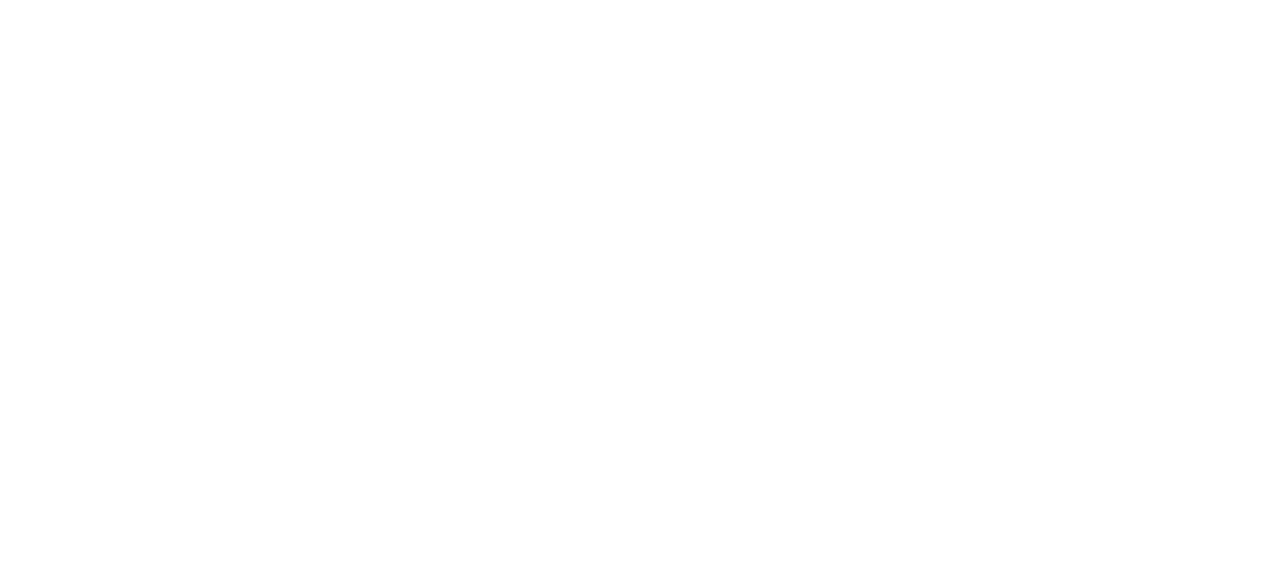
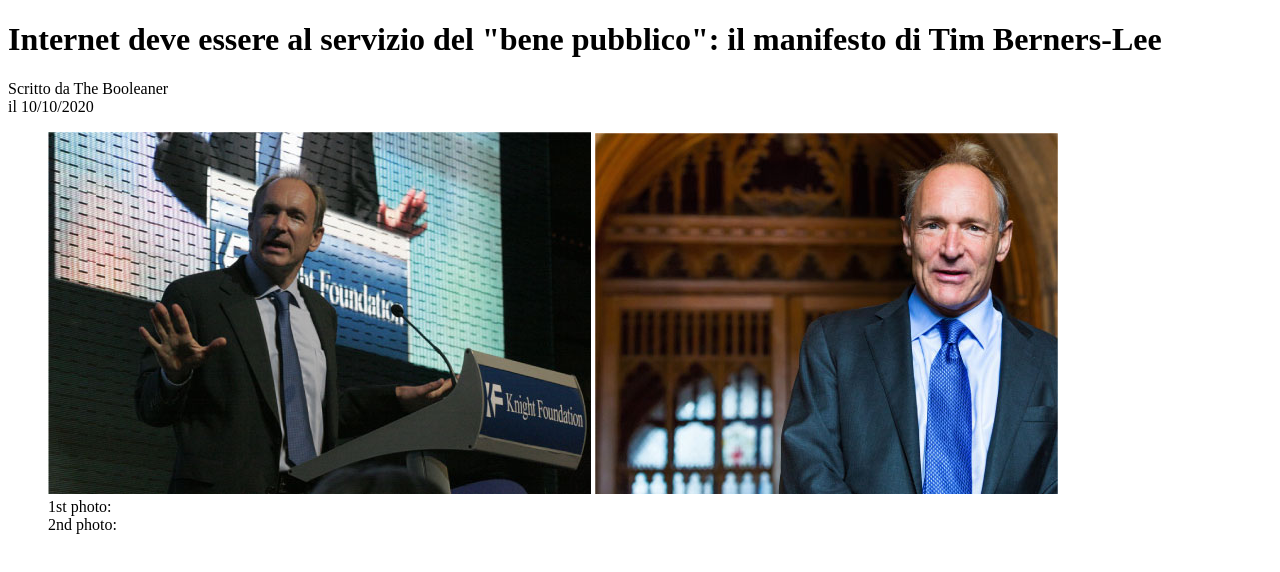
Before and after one commit to MatteoZattini/html-css-booleaner, a plain HTML site: page index.html in a window 1280 px wide. Drawn offline with Linux system fonts and the light colour scheme.

Commit message:
aggiunta titolo e foto

```diff
--- a/index.html
+++ b/index.html
@@ -7,6 +7,25 @@
     <title>Document</title>
 </head>
 <body>
-    <img src="" alt="">
+    <!-- banner -->
+    <header>
+
+    </header>
+    <main>
+        <h1>Internet deve essere al servizio del "bene pubblico": il manifesto di Tim Berners-Lee</h1>
+        <span>Scritto da The Booleaner</span><br>
+        <span>il 10/10/2020</span>
+        <!-- immagini -->
+        <figure>
+            <img src="./img/tim-1.jpg" alt="">
+            <img src="./img/tim-2.jpg" alt="">
+            <figcaption>1st photo:</figcaption>
+            <figcaption>2nd photo:</figcaption>
+        </figure>
+
+    </main>
+    <footer>
+
+    </footer>
 </body>
 </html>
```
